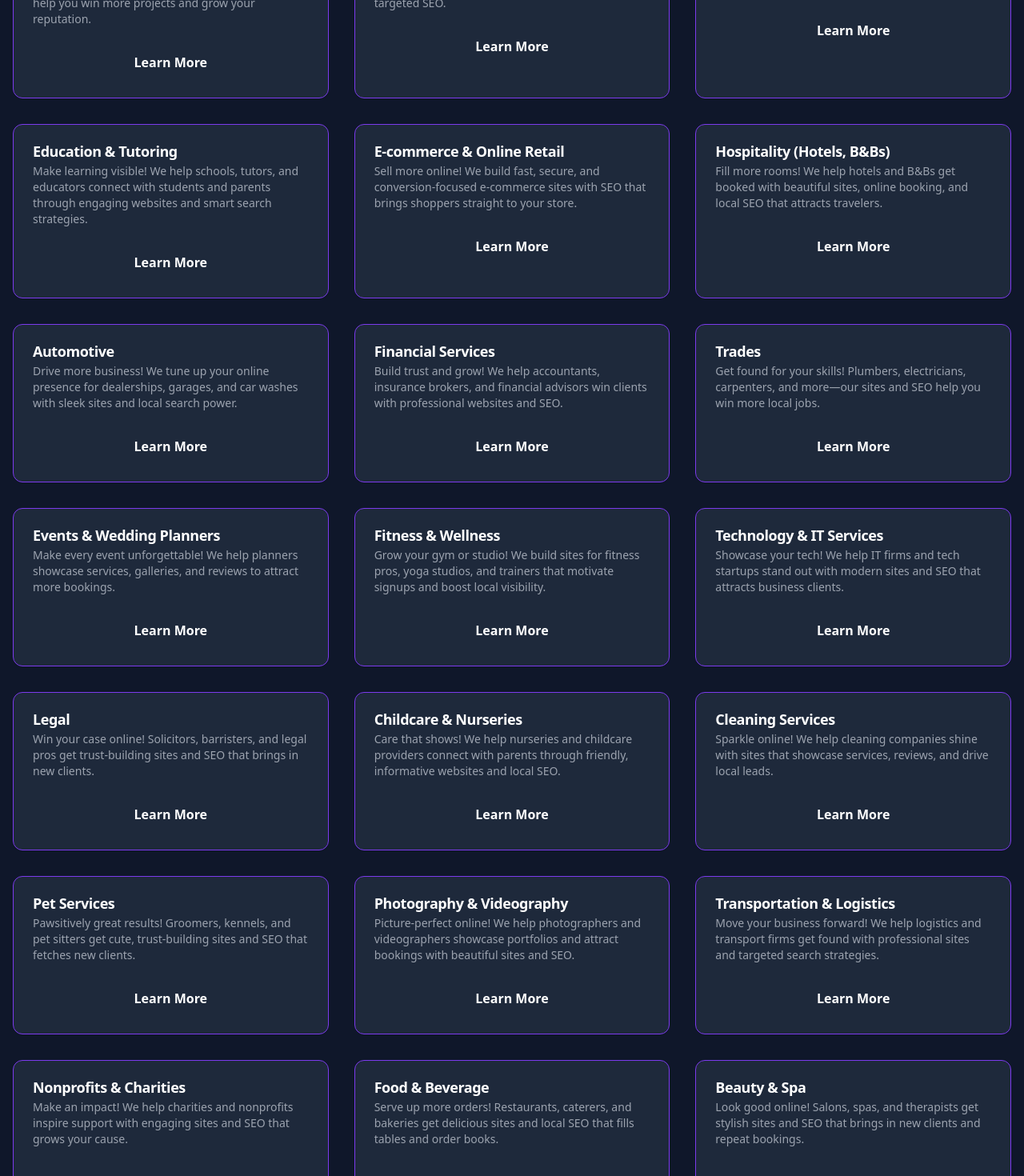
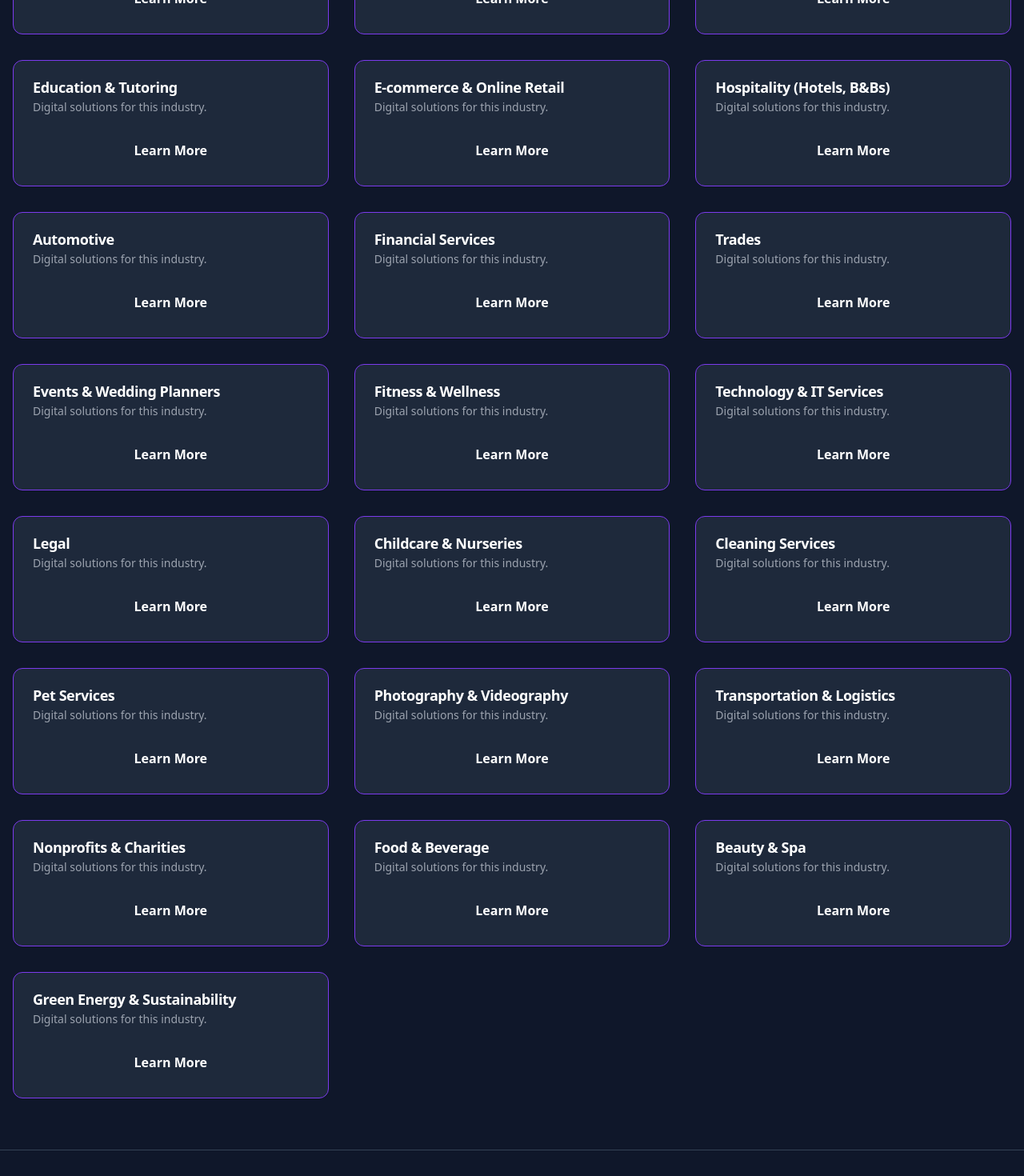
Before and after one commit to Moazzam9/Kreative-Kommit.co, a Next.js app: page /industries in a window 1280 px wide. Shown: the part 420-1890 px from the top of the page at 80% size. Built offline with nearby package versions, Linux system fonts and the light colour scheme.

Commit message:
refactor: simplify industry data structure by removing unnecessary fields and descriptions

```diff
--- a/app/data/industries/industries.ts
+++ b/app/data/industries/industries.ts
@@ -2,49 +2,29 @@
 export interface Industry {
   name: string;
   slug: string;
-  keywords?: string[];
-  description?: string;
-  facts?: string[];
-  schema?: Record<string, unknown>;
 }
 
 export const industries: Industry[] = [
-  { name: "Construction", slug: "construction", description: "Expert digital solutions for construction companies, contractors, and trades. We build high-performance websites, local SEO, and marketing campaigns to help you win more projects and grow your reputation." },
-  { name: "Real Estate & Estate Agents", slug: "realestate", description: "Unlock property potential! We help estate agents and real estate pros showcase listings, attract buyers, and close deals with stunning websites and targeted SEO." },
-  { name: "Healthcare & Medical Clinics", slug: "healthcare", description: "Healthy online presence! We support clinics and healthcare providers with accessible, trustworthy websites and local SEO that brings in new patients." },
-  { name: "Education & Tutoring", slug: "education", description: "Make learning visible! We help schools, tutors, and educators connect with students and parents through engaging websites and smart search strategies." },
-  { name: "E-commerce & Online Retail", slug: "ecommerce", description: "Sell more online! We build fast, secure, and conversion-focused e-commerce sites with SEO that brings shoppers straight to your store." },
-  { name: "Hospitality (Hotels, B&Bs)", slug: "hospitality", description: "Fill more rooms! We help hotels and B&Bs get booked with beautiful sites, online booking, and local SEO that attracts travelers." },
-  { name: "Automotive", slug: "automotive", description: "Drive more business! We tune up your online presence for dealerships, garages, and car washes with sleek sites and local search power." },
-  { name: "Financial Services", slug: "financial", description: "Build trust and grow! We help accountants, insurance brokers, and financial advisors win clients with professional websites and SEO." },
-  { name: "Trades", slug: "trades", description: "Get found for your skills! Plumbers, electricians, carpenters, and more—our sites and SEO help you win more local jobs." },
-  { name: "Events & Wedding Planners", slug: "events", description: "Make every event unforgettable! We help planners showcase services, galleries, and reviews to attract more bookings." },
-  { name: "Fitness & Wellness", slug: "fitness", description: "Grow your gym or studio! We build sites for fitness pros, yoga studios, and trainers that motivate signups and boost local visibility." },
-  { name: "Technology & IT Services", slug: "technology", description: "Showcase your tech! We help IT firms and tech startups stand out with modern sites and SEO that attracts business clients." },
-  { name: "Legal", slug: "legal", description: "Win your case online! Solicitors, barristers, and legal pros get trust-building sites and SEO that brings in new clients." },
-  { name: "Childcare & Nurseries", slug: "childcare", description: "Care that shows! We help nurseries and childcare providers connect with parents through friendly, informative websites and local SEO." },
-  { name: "Cleaning Services", slug: "cleaning", description: "Sparkle online! We help cleaning companies shine with sites that showcase services, reviews, and drive local leads." },
-  { name: "Pet Services", slug: "pet", description: "Pawsitively great results! Groomers, kennels, and pet sitters get cute, trust-building sites and SEO that fetches new clients." },
-  { name: "Photography & Videography", slug: "photography", description: "Picture-perfect online! We help photographers and videographers showcase portfolios and attract bookings with beautiful sites and SEO." },
-  { name: "Transportation & Logistics", slug: "transport", description: "Move your business forward! We help logistics and transport firms get found with professional sites and targeted search strategies." },
-  { name: "Nonprofits & Charities", slug: "nonprofit", description: "Make an impact! We help charities and nonprofits inspire support with engaging sites and SEO that grows your cause." },
-  { name: "Food & Beverage", slug: "food", description: "Serve up more orders! Restaurants, caterers, and bakeries get delicious sites and local SEO that fills tables and order books." },
-  { name: "Beauty & Spa", slug: "beauty", description: "Look good online! Salons, spas, and therapists get stylish sites and SEO that brings in new clients and repeat bookings." },
-  {
-    name: "Green Energy & Sustainability",
-    slug: "green-energy",
-    description: "Digital marketing and web solutions for UK-based solar, wind, EV charging, and eco-friendly businesses. We help green energy companies stand out in a competitive, fast-growing market.",
-    keywords: [
-      "green energy",
-      "sustainability",
-      "solar installers UK",
-      "eco-friendly business",
-      "EV charging",
-      "wind energy",
-      "local SEO",
-      "digital marketing",
-      "UK",
-      "Kreative Kommit"
-    ]
-  }
+  { name: "Construction", slug: "construction" },
+  { name: "Real Estate & Estate Agents", slug: "realestate" },
+  { name: "Healthcare & Medical Clinics", slug: "healthcare" },
+  { name: "Education & Tutoring", slug: "education" },
+  { name: "E-commerce & Online Retail", slug: "ecommerce" },
+  { name: "Hospitality (Hotels, B&Bs)", slug: "hospitality" },
+  { name: "Automotive", slug: "automotive" },
+  { name: "Financial Services", slug: "financial" },
+  { name: "Trades", slug: "trades" },
+  { name: "Events & Wedding Planners", slug: "events" },
+  { name: "Fitness & Wellness", slug: "fitness" },
+  { name: "Technology & IT Services", slug: "technology" },
+  { name: "Legal", slug: "legal" },
+  { name: "Childcare & Nurseries", slug: "childcare" },
+  { name: "Cleaning Services", slug: "cleaning" },
+  { name: "Pet Services", slug: "pet" },
+  { name: "Photography & Videography", slug: "photography" },
+  { name: "Transportation & Logistics", slug: "transport" },
+  { name: "Nonprofits & Charities", slug: "nonprofit" },
+  { name: "Food & Beverage", slug: "food" },
+  { name: "Beauty & Spa", slug: "beauty" },
+  { name: "Green Energy & Sustainability", slug: "green-energy" }
 ];
```
